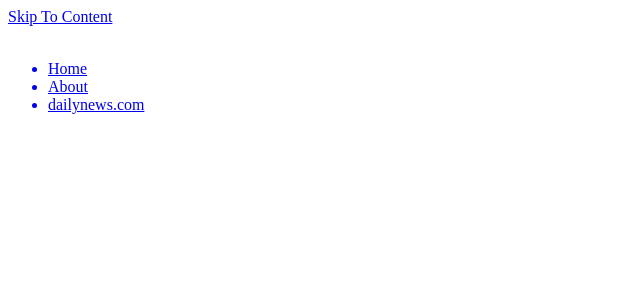
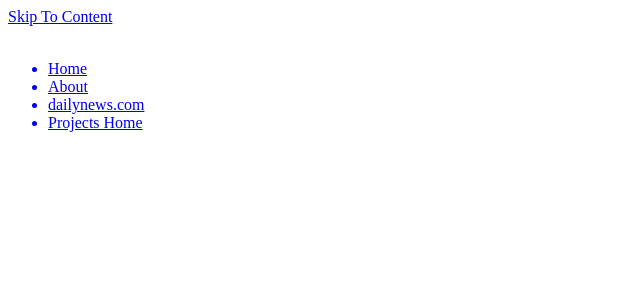
Before and after one commit to aitkend/rousey, a Flask app: template templates/index.html in a window 1280 px wide. Shown: the top 300 px of the page, without its empty margins (0-640 px from the left). Run offline with Flask 2, Linux system fonts and the light colour scheme; the template is opened without the code that fills it, so the values that code supplies are empty; some libraries are stand-ins or nearby versions.

Commit message:
Added 'Projects Home' link to navigation menu
Added spot to nav in index and JS to put it there in app.js

```diff
--- a/templates/index.html
+++ b/templates/index.html
@@ -25,6 +25,7 @@
                     <a data-menuanchor="home" href="#_"><li class="secondary-nav-btn">Home</li></a>
                     <a data-menuanchor="about" href="#_/about"><li class="secondary-nav-btn">About</li></a>
                     <a id="home-link" data-menuanchor="site" href="http://www.dailynews.com" target="_new"><li id="home-link-text" class="secondary-nav-btn">dailynews.com</li></a>
+                    <a id="home-link-projects" data-menuanchor="project" href="http://projects.dailynews.com"><li class="secondary-nav-btn">Projects Home</li></a>
                 </ul>
             </div>
         </div>
--- a/www/js/app.js
+++ b/www/js/app.js
@@ -596,6 +596,8 @@ $(window).load(function() {
     var imgPATH = 'img/'+urlArray[1]+'.png';
     var urlPATH = 'http://www.'+urlArray[1]+'.com';
     var urlTEXT = urlArray[1]+'.com';
+    var projectsPATH = 'http://projects.'+urlArray[1]+'.com';
     $("#home-link").attr("href", urlPATH);
     $("#home-link-text").text(urlTEXT);
+    $("#home-link-projects").attr("href", projectsPATH);
 });
```
